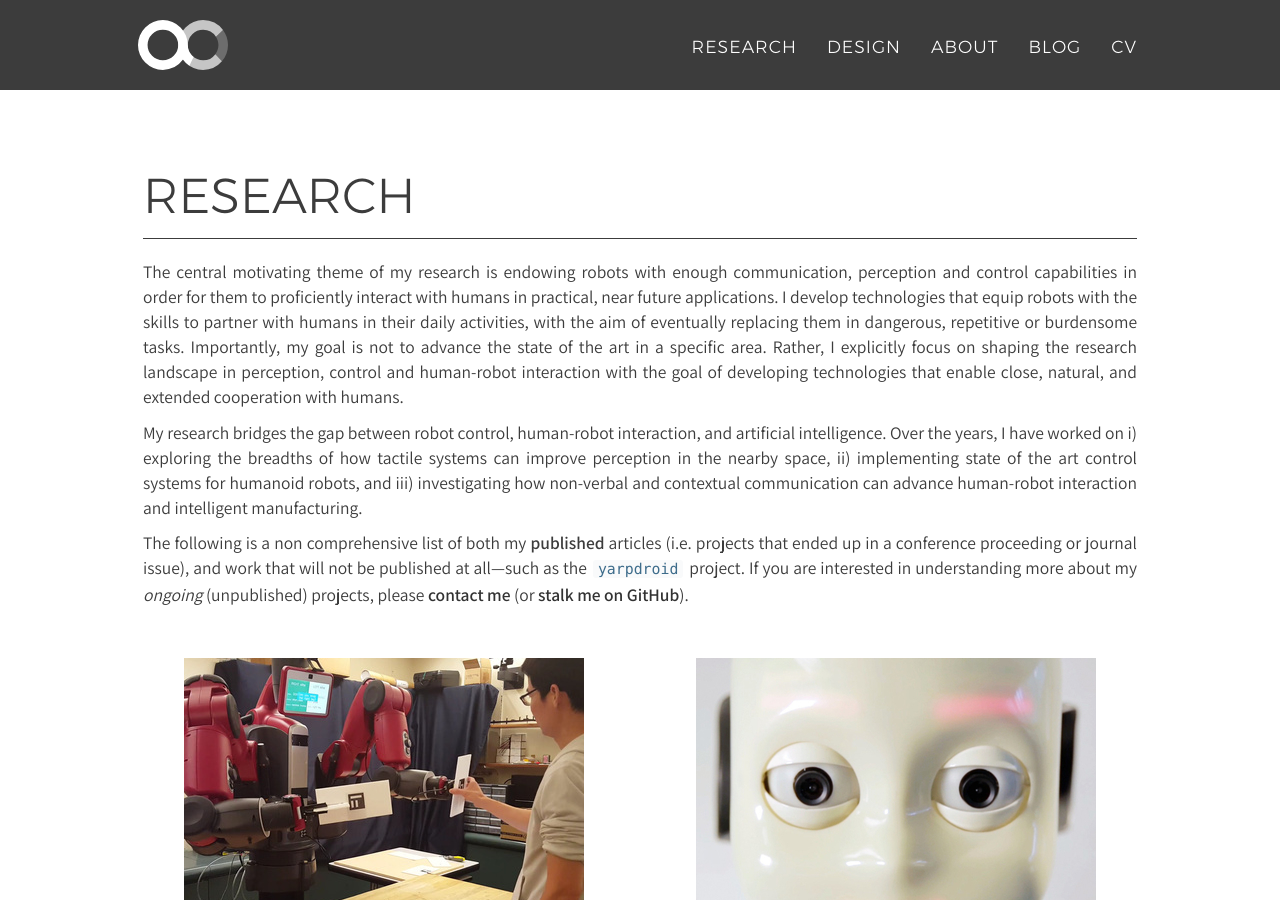
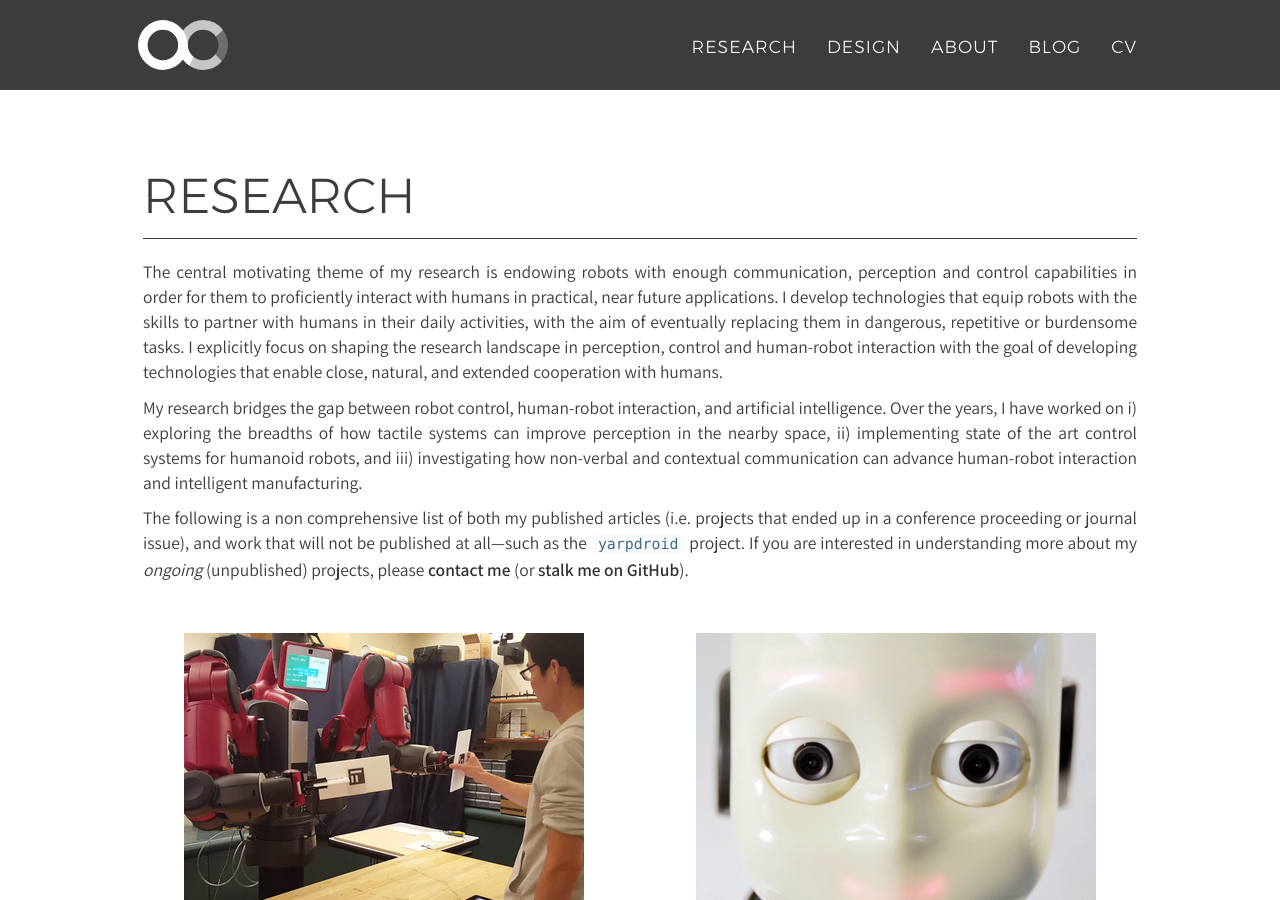
Before and after one commit to alecive/alecive.github.io, a Jekyll site: the page built from index.html, in a window 1280 px wide and 900 px high, scrolled down 729 px. Built offline with Jekyll 4.4.1, drawn with Linux system fonts in a browser that asks for light colours; nearby versions of some CDN libraries; some web fonts are replaced.

Commit message:
[home][research] Improvements

```diff
--- a/_includes/portfolio.html
+++ b/_includes/portfolio.html
@@ -14,9 +14,9 @@
             <div class="row">
                 {% if include.type == "research" %}
                     <div class="col-lg-12 hidden-xs" id="article" style="margin-top: 0px; margin-bottom: 40px;">
-                        <p>The central motivating theme of my research is endowing robots with enough communication, perception and control capabilities in order for them to proficiently interact with humans in practical, near future applications. I develop technologies that equip robots with the skills to partner with humans in their daily activities, with the aim of eventually replacing them in dangerous, repetitive or burdensome tasks. Importantly, my goal is not to advance the state of the art in a specific area. Rather, I explicitly focus on shaping the research landscape in perception, control and human-robot interaction with the goal of developing technologies that enable close, natural, and extended cooperation with humans.</p>
+                        <p>The central motivating theme of my research is endowing robots with enough communication, perception and control capabilities in order for them to proficiently interact with humans in practical, near future applications. I develop technologies that equip robots with the skills to partner with humans in their daily activities, with the aim of eventually replacing them in dangerous, repetitive or burdensome tasks. I explicitly focus on shaping the research landscape in perception, control and human-robot interaction with the goal of developing technologies that enable close, natural, and extended cooperation with humans.</p>
                         <p>My research bridges the gap between robot control, human-robot interaction, and artificial intelligence. Over the years, I have worked on i) exploring the breadths of how tactile systems can improve perception in the nearby space, ii) implementing state of the art control systems for humanoid robots, and iii) investigating how non-verbal and contextual communication can advance human-robot interaction and intelligent manufacturing.</p>
-                        <p>The following is a non comprehensive list of both my <strong>published</strong> articles (i.e. projects that ended up in a conference proceeding or journal issue), and work that will not be published at all—such as the <code class="highlighter-rouge">yarpdroid</code> project. If you are interested in understanding more about my <em>ongoing</em> (unpublished) projects, please <a href="mailto:{{ site.email }}">contact me</a> (or <a href="{% for network in site.social %}{% if network.title == "github-alt" %}{{ network.url }}{% endif %}{% endfor %}" target="_blank">stalk me on GitHub</a>).</p>
+                        <p>The following is a non comprehensive list of both my published articles (i.e. projects that ended up in a conference proceeding or journal issue), and work that will not be published at all—such as the <code class="highlighter-rouge">yarpdroid</code> project. If you are interested in understanding more about my <em>ongoing</em> (unpublished) projects, please <a href="mailto:{{ site.email }}">contact me</a> (or <a href="{% for network in site.social %}{% if network.title == "github-alt" %}{{ network.url }}{% endif %}{% endfor %}" target="_blank">stalk me on GitHub</a>).</p>
                     </div>
                 {% elsif include.type == "design" %}
                     <div class="col-lg-12 hidden-xs" id="article" style="margin-top: 0px; margin-bottom: 40px;">
```
